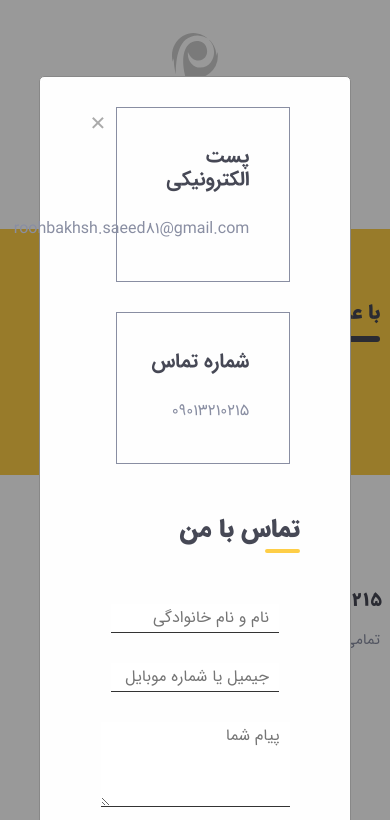
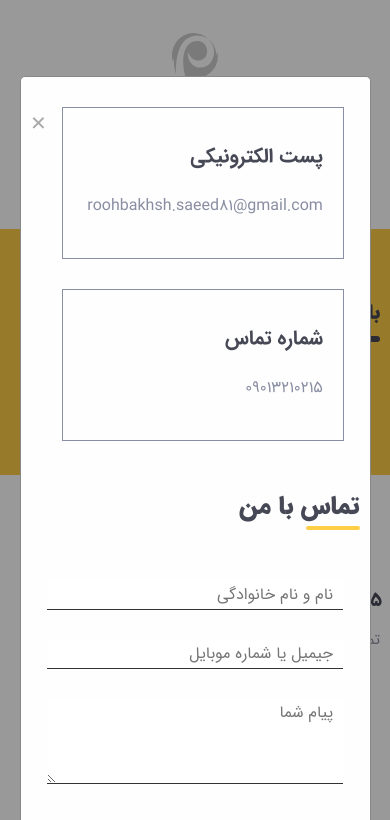
Before and after one commit to msrk81/resume-html, a plain HTML site: page index.html in a window 390 px wide. Both pictures are taken after a click on the link "ارتباط با من". Shown: the part 4848-5668 px from the top of the page. Drawn offline with Linux system fonts and the light colour scheme.

Commit message:
roohbakhshresume

```diff
--- a/style.css
+++ b/style.css
@@ -799,8 +799,8 @@ START Section6
     padding: 15px 60px;
     background-color: #333333;
     font-family: "iransansblack", sans-serif;
-    border: none;
     margin-right: 5%;
+    border: 2px solid #333333;
 }
 
 .modelTitr h1 {
@@ -904,6 +904,10 @@ END Footer
         padding-bottom: 30px;
     }
 
+    .modelForm input {
+        width: 90%;
+    }
+
     .footerSocial {
         float: none;
         text-align: center;
@@ -951,12 +955,22 @@ END Footer
     .footerSocial a {
         margin-left: 20px;
     }
+
+    .modal-content {
+        width: 90%;
+        padding: 30px 10px;
+    }
+
+    .popcon {
+        padding: 10px 20px 40px 10px;
+    }
 }
 
 /* ===Hover=== */
 
 .sampleSlide img, .sampleSlide a, nav a p, .skillCont, .commentcon, .logoImg img,
-.sampleBtn a, .footerSocial img {
+.sampleBtn a, .footerSocial img , .popcon , .modelForm textarea , .modelForm input,
+.modelForm button{
     -webkit-transition-duration: 0.3s;
     -o-transition-duration: 0.3s;
     transition-duration: 0.3s;
@@ -968,6 +982,10 @@ END Footer
 
 .sampleSlide:hover a {
     display: inline-block;
+}
+
+.modelForm input:focus  , .modelForm textarea:focus {
+    border-bottom: #FECE47 solid 1px;
 }
 
 @-webkit-keyframes slide {
@@ -986,7 +1004,7 @@ nav a p:hover {
     color: #464855;
 }
 
-.skillCont:hover, .commentcon:hover {
+.skillCont:hover, .commentcon:hover , .popcon:hover{
     background-color: #FECE47;
 }
 
@@ -996,7 +1014,7 @@ nav a p:hover {
     transform: scale(1.5);
 }
 
-.sampleBtn a:hover {
+.sampleBtn a:hover  , .modelForm button:hover{
     background-color: unset;
     color: #333333;
 }
```
Also changed, not shown: index.html (+0 -1 lines).
